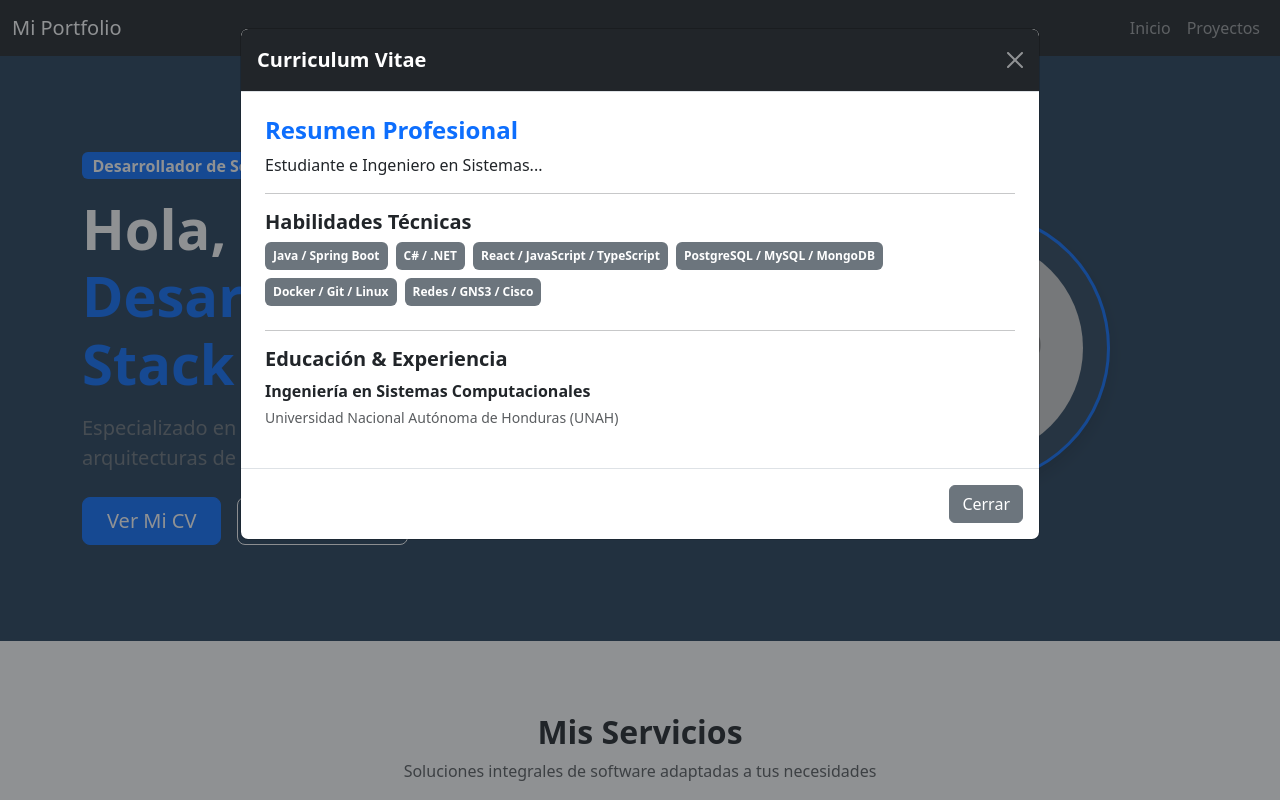
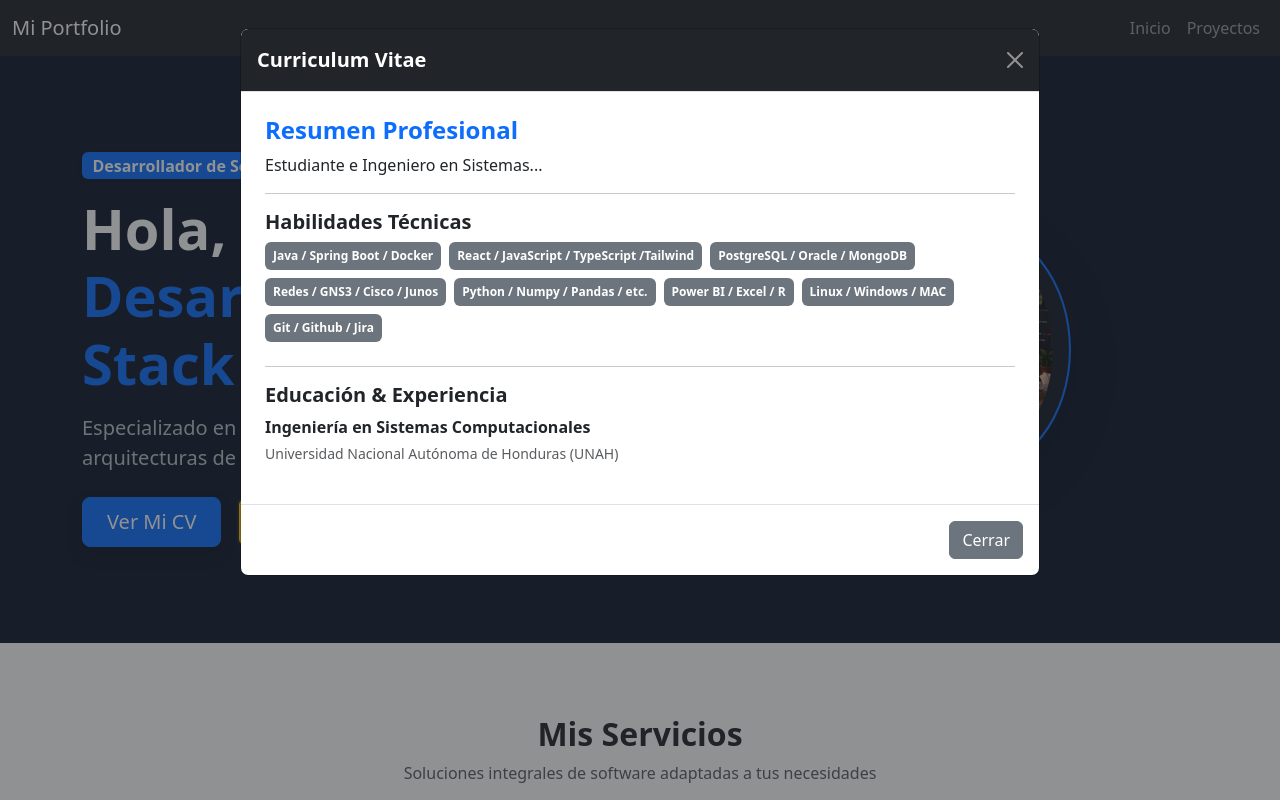
Before and after one commit to anderzo/ANZ, a React (Vite) app: page / in a window 1280 px wide. Both pictures are taken after a click on the button "Ver Mi CV". Shown: the top 800 px of the page. Built offline with nearby package versions, Linux system fonts and the light colour scheme.

Commit message:
separando boton de componenta, ahora esta en ui, se agrego perfil, cambie a tema un poco mas oscuro, y cambie color de boton de servicios a un amarillo intenso

```diff
--- a/src/components/CvModal.jsx
+++ b/src/components/CvModal.jsx
@@ -1,4 +1,5 @@
 import React from 'react';
+import CloseButton from './ui/CloseButton';
 
 function CvModal({ show, onClose }) {
   if (!show) return null; // Si show es false, no se muestra nada
@@ -17,12 +18,14 @@ function CvModal({ show, onClose }) {
             <hr />
                 <h5 className="fw-bold">Habilidades Técnicas</h5>
                 <ul className="list-inline">
-                  <li className="list-inline-item badge bg-secondary p-2 mb-2">Java / Spring Boot</li>
-                  <li className="list-inline-item badge bg-secondary p-2 mb-2">C# / .NET</li>
-                  <li className="list-inline-item badge bg-secondary p-2 mb-2">React / JavaScript / TypeScript</li>
-                  <li className="list-inline-item badge bg-secondary p-2 mb-2">PostgreSQL / MySQL / MongoDB</li>
-                  <li className="list-inline-item badge bg-secondary p-2 mb-2">Docker / Git / Linux</li>
-                  <li className="list-inline-item badge bg-secondary p-2 mb-2">Redes / GNS3 / Cisco</li>
+                  <li className="list-inline-item badge bg-secondary p-2 mb-2">Java / Spring Boot / Docker</li>
+                  <li className="list-inline-item badge bg-secondary p-2 mb-2">React / JavaScript / TypeScript /Tailwind </li>
+                  <li className="list-inline-item badge bg-secondary p-2 mb-2">PostgreSQL / Oracle / MongoDB</li>
+                  <li className="list-inline-item badge bg-secondary p-2 mb-2">Redes / GNS3 / Cisco / Junos</li>
+                  <li className="list-inline-item badge bg-secondary p-2 mb-2">Python / Numpy / Pandas / etc. </li>
+                  <li className="list-inline-item badge bg-secondary p-2 mb-2">Power BI / Excel / R </li>
+                  <li className="list-inline-item badge bg-secondary p-2 mb-2">Linux / Windows / MAC </li>
+                  <li className="list-inline-item badge bg-secondary p-2 mb-2">Git / Github / Jira </li>
                 </ul>
                 <hr />
                 <h5 className="fw-bold">Educación & Experiencia</h5>
@@ -30,9 +33,7 @@ function CvModal({ show, onClose }) {
                 <p className="text-muted small">Universidad Nacional Autónoma de Honduras (UNAH)</p>
           </div>
           <div className="modal-footer">
-            <button type="button" className="btn btn-secondary" onClick={onClose}>
-              Cerrar
-            </button>
+            <CloseButton onClick={onClose} />
           </div>
         </div>
       </div>
--- /dev/null
+++ b/src/components/ui/CloseButton.jsx
@@ -0,0 +1,11 @@
+import React from 'react';
+
+function CloseButton({ onClick, text = "Cerrar", className = "btn btn-secondary" }) {
+  return (
+    <button type="button" className={className} onClick={onClick}>
+      {text}
+    </button>
+  );
+}
+
+export default CloseButton;
--- a/src/pages/Home.jsx
+++ b/src/pages/Home.jsx
@@ -6,36 +6,32 @@ import CvModal from '../components/CvModal';
 function Home({ showCvModal, setShowCvModal }) {
   return (
     <>
-      {/* Sección Hero / Bienvenida */}
-      <section id="inicio" className="text-white py-5 text-center text-md-start" style={{ backgroundColor: '#253f59' }}>
+ {/* Sección Hero / Bienvenida */}
+      <section id="inicio" className="text-white py-5 text-center text-md-start" style={{ backgroundColor: '#0f172a' }}>
         <div className="container py-5">
           <div className="row align-items-center">
             <div className="col-md-7 mb-4 mb-md-0">
-              <span className="badge bg-primary fs-6 mb-3">Desarrollador de Software & Sistemas</span>
+              <span className="badge bg-primary fs-6 mb-3 shadow-sm">Desarrollador de Software & Sistemas</span>
               <h1 className="display-4 fw-bold">
                 Hola, soy <span className="text-primary">Desarrollador Full Stack</span>
               </h1>
-              <p className="lead text-secondary mt-3">
+              <p className="lead text-light opacity-75 mt-3">
                 Especializado en la creación de aplicaciones web escalables, arquitecturas de backend sólidas e integración de sistemas.
               </p>
               <div className="d-flex gap-3 justify-content-center justify-content-md-start mt-4">
-                <button
-                  className="btn btn-primary btn-lg px-4"
-                  onClick={() => setShowCvModal(true)}
-                >
-                  Ver Mi CV
-                </button>
-                <a href="#servicios" className="btn btn-outline-light btn-lg px-4">
-                  Mis Servicios
-                </a>
+                <button className="btn btn-primary btn-lg px-4 shadow" onClick={() => setShowCvModal(true)}> Ver Mi CV </button>
+                <a href="#servicios" className="btn btn-outline-light btn-lg px-4 bg-warning border-dark border-2 text-dark"> Mis Servicios </a>
               </div>
             </div>
             <div className="col-md-5 text-center">
-              <div className="p-4 bg-secondary bg-opacity-10 rounded-circle d-inline-block border border-primary border-3 shadow">
+              {/* Contenedor adaptado con un sutil efecto de brillo y fondo oscuro translúcido */}
+              <div className="p-3 bg-dark bg-opacity-50 rounded-circle d-inline-block border border-primary border-2 shadow-lg position-relative" style={{ boxShadow: '0 0 25px rgba(13, 110, 253, 0.2)' }}>
                 <img
-                  src="https://via.placeholder.com/220"
-                  alt="Perfil"
-                  className="rounded-circle img-fluid"
+                  src="src/assets/per.jpg"
+                  alt="Avatar Desarrollador"
+                  width={160}
+                  height={160}
+                  className="rounded-circle img-fluid object-fit-cover"
                 />
               </div>
             </div>
@@ -67,7 +63,6 @@ function Home({ showCvModal, setShowCvModal }) {
 
         </div>
       </section>
-
       {/* Modal de CV */}
       <CvModal show={showCvModal} onClose={() => setShowCvModal(false)} />
     </>
--- a/src/pages/InfraProjects.jsx
+++ b/src/pages/InfraProjects.jsx
@@ -2,7 +2,7 @@ function InfraProjects() {
   return (
     <div className="card border-0 shadow-sm p-4 mt-3">
       <h4 className="fw-bold text-success">Redes, Backend & Infraestructura</h4>
-      <p className="text-muted">Aquí se mostrarán tus topologías de GNS3, configuraciones Cisco/Juniper, bases de datos y microservicios.</p>
+      <p className="text-muted">Aquí se mostrarán los topologías de GNS3, configuraciones Cisco/Juniper, bases de datos </p>
     </div>
   );
 }
```
Also changed, not shown: src/assets/per.jpg (added).
